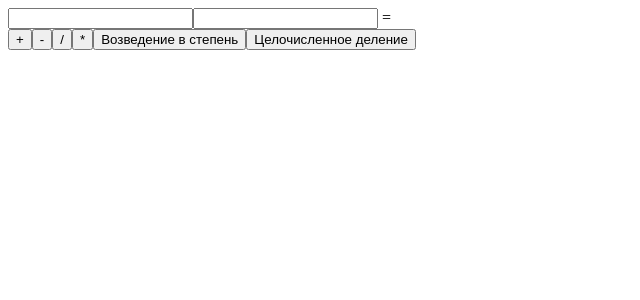
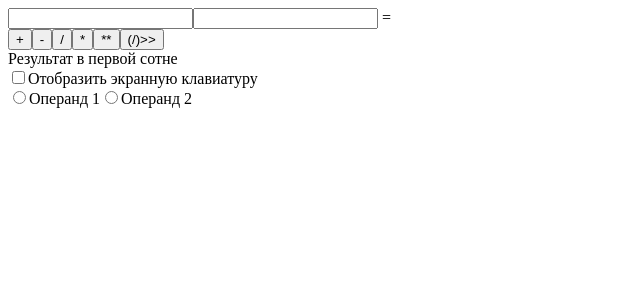
Before and after one commit to Egomaniaca/VUE, a Vue app: page / in a window 1280 px wide. Shown: the top 300 px of the page, without its empty margins (0-640 px from the left). Built offline with nearby package versions, Linux system fonts and the light colour scheme.

Commit message:
dz1 выполнено

```diff
--- a/src/App.vue
+++ b/src/App.vue
@@ -1,30 +1,140 @@
 <template>
   <div>
     <div class="display">
-      <input v-model="operand1"/>
-      <input v-model="operand2"/>
+      <input v-model.number="operand1" />
+      <input v-model.number="operand2" />
       = {{result}}
     </div>
     <div class="keyboard">
-      <button @click="result = +operand1 + +operand2">+</button>
-      <button @click="result = +operand1 - +operand2">-</button>
-      <button @click="result = +operand1 / +operand2">/</button>
-      <button @click="result = +operand1 * +operand2">*</button>
-      <button @click="result = operand1 ** operand2">Возведение в степень</button>
-      <button @click="result = (operand1 / operand2) >> 0 ">Целочисленное деление</button>
+      <button
+          v-for = "operation in operations"
+          v-bind:key="operation"
+          v-bind:title="operation"
+          @click="calculate(operation)">{{operation}}
+      </button>
+      <div v-show="error">Ошибка! {{ error }}</div>
+      <div class="strange-message">
+        <template v-if="result < 0">Получилось отрицательное число</template>
+        <template v-else-if="result < 100">Результат в первой сотне</template>
+        <template v-else>Получилось слишком большое число</template>
+      </div>
+      <input v-on:click="visible=!visible" type="checkbox" id="chkKeyboard" value="отобразить экранную клавиатуру" >
+      <label for="jack">Отобразить экранную клавиатуру</label>
+      <div class="numPad" v-show = "visible">
+        <button
+            v-for = "button in buttons"
+            v-bind:key="button"
+            v-bind:title="button"
+            @click="writer(button)"
+        >{{button}}</button>
+        <button @click="delit()">⇚</button>
+      </div>
+      <br>
+
+      <input name = "chooseOperand" type="radio" id="operand1" value="num1" v-model="a">
+      <label for="operand1">Операнд 1</label>
+      <input name = "chooseOperand" type="radio" id="operand2" value="num2" v-model="a">
+      <label for="operand2">Операнд 2</label>
+      <div class="logs">
+        <div v-for="(log, id) in logs" v-bind:key="id">{{ log }}</div>
+      </div>
+
 
     </div>
   </div>
 </template>
 <script>
+import Vue from "vue";
+
 export default {
   name: 'Calculator-fv',
   data(){
     return {
+      buttons: ['1','2','3','4','5','6','7','8','9','0',],
+      operations:['+', '-', '/', '*','**','(/)>>'],
+      result:'',
       operand1: '',
       operand2: '',
-      result: ''
+      error:'',
+      logs: {},
+      visible: false,
+      a: '0',
+    }
+  },
+  methods: {
+    addition(){
+      this.result = +this.operand1 + +this.operand2
+    },
+    subtraction(){
+      this.result = this.operand1 - this.operand2
+    },
+    division(){
+        const {operand1, operand2} = this
+        if(operand2===0) {
+          this.error = 'Делить на 0 нельзя!'
+        } else {
+          this.result = operand1 / operand2
+        }
+    },
+    multiplicat(){
+      this.result = this.operand1 * this.operand2
+    },
+    exponent(){
+      this.result = this.operand1 ** this.operand2
+    },
+    intDivision(){
+      this.result = (this.operand1/this.operand2)>> 0
+    },
+    calculate (operation = '+') {
+      this.error = ''
+      switch (operation) {
+        case '+':
+          this.addition()
+          break;
+        case '-':
+          this.subtraction()
+          break;
+        case '*':
+          this.multiplicat()
+          break;
+        case '/':
+          this.division()
+          break;
+        case '**':
+          this.exponent()
+          break;
+        case '(/)>>':
+          this.intDivision()
+          break;
+      }
+
+      const key = Date.now()
+      const value = `${this.operand1}${operation}${this.operand2}=${this.result}`
+      Vue.set(this.logs, key, value)
+    },
+    writer(Num) {
+      if (this.a === "num1") {
+        this.operand1 += Num
+      }
+      if (this.a === "num2") {
+        this.operand2  += Num
+      }
+    },
+    delit() {
+      let u = 0
+      if (this.a === "num1") {
+        u = this.operand1 % 10
+        this.operand1 -= u
+        this.operand1 /= 10
+      }
+      if (this.a === "num2") {
+        u = this.operand2 % 10
+        this.operand2 -= u
+        this.operand2 /= 10
+      }
     }
   }
+
+
 }
 </script>
```
